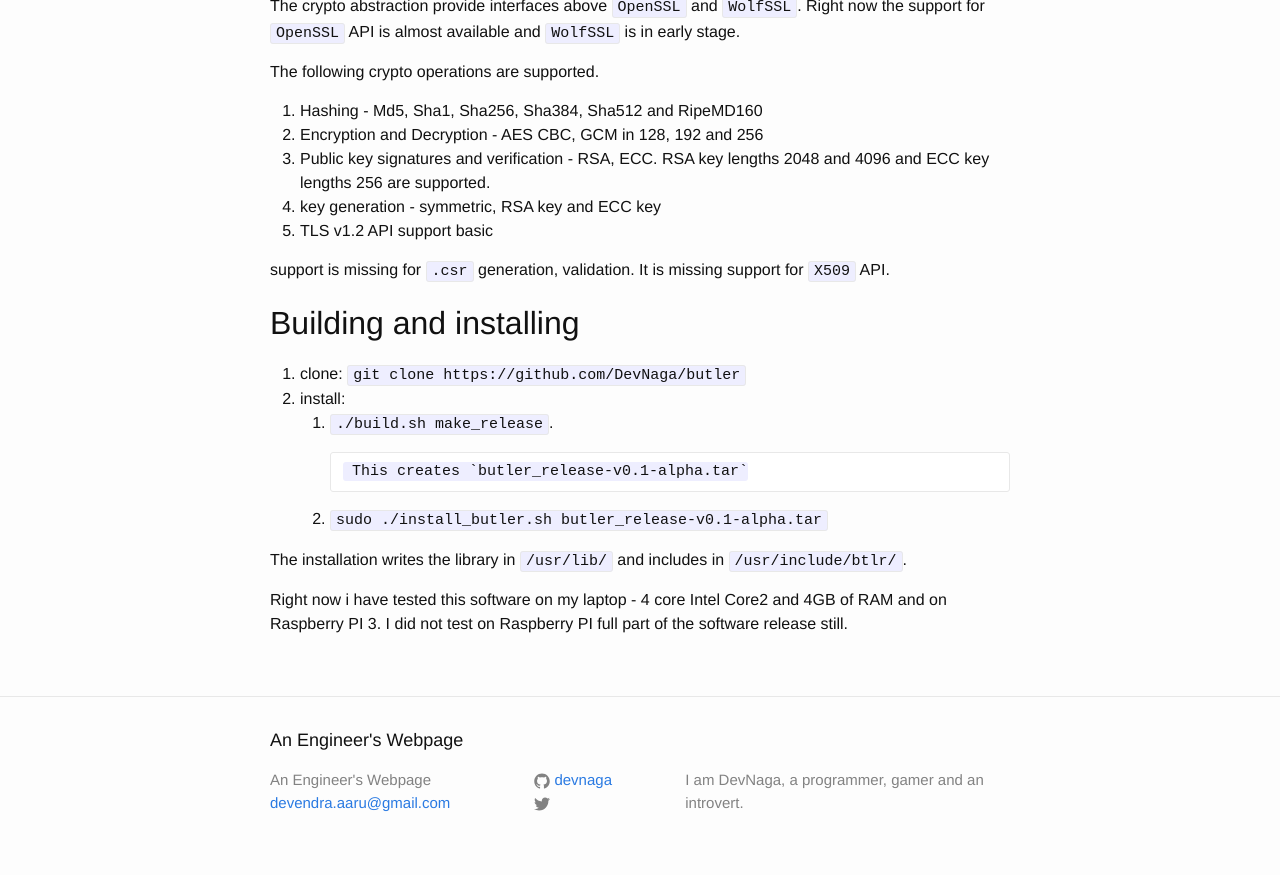
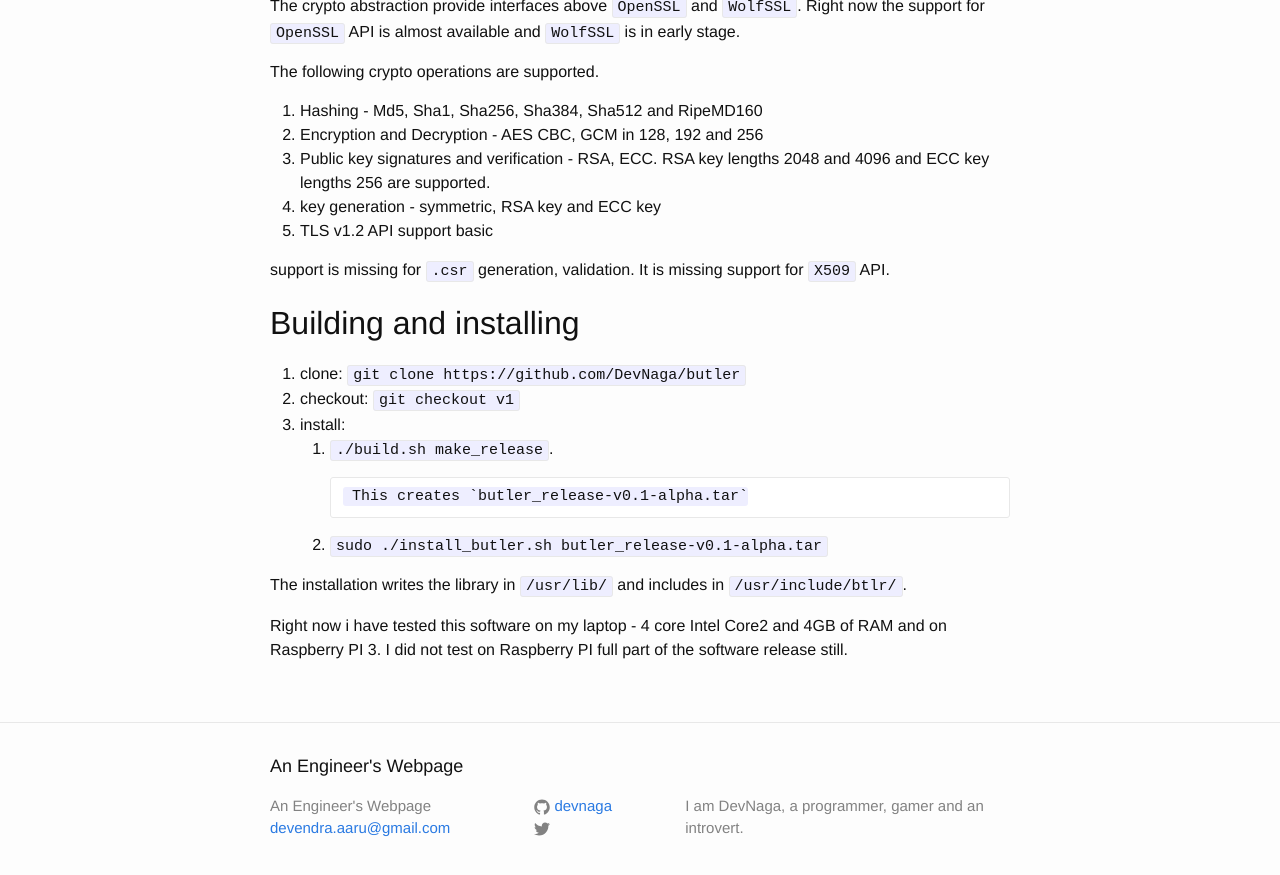
Before and after one commit to DevNaga/devnaga.github.io, a Jekyll site: the page built from _posts/2019-03-15-butler-release.markdown, in a window 1280 px wide and 900 px high, scrolled down 5057 px. Shown: the top 875 px of the window. Built offline with Jekyll 4.4.1, drawn with Linux system fonts in a browser that asks for light colours.

Commit message:
add release

```diff
--- a/_posts/2019-03-15-butler-release.markdown
+++ b/_posts/2019-03-15-butler-release.markdown
@@ -208,7 +208,8 @@ support is missing for `.csr` generation, validation. It is missing support for
 
 
 1. clone: `git clone https://github.com/DevNaga/butler`
-2. install:
+2. checkout: `git checkout v1`
+3. install:
     1. `./build.sh make_release`.
 
             This creates `butler_release-v0.1-alpha.tar`
```
